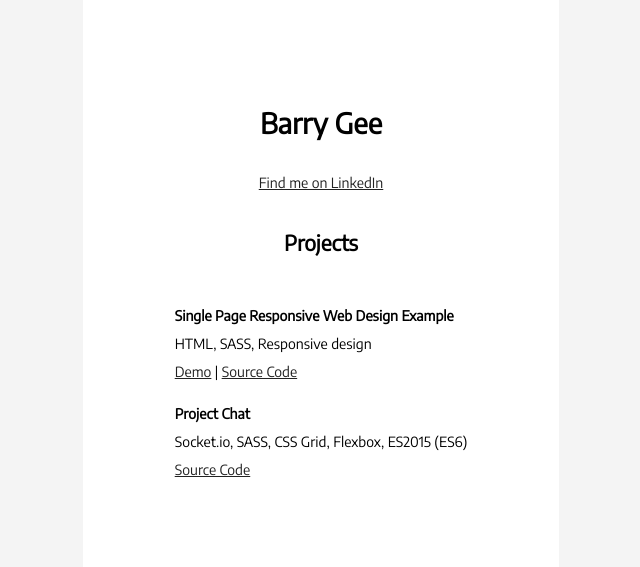
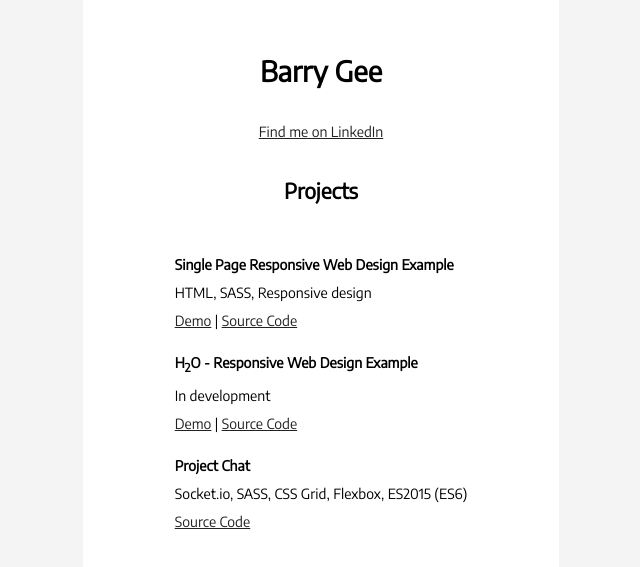
Before and after one commit to developer060616/barrygee.com, a plain HTML site: page index.html in a window 1280 px wide. Shown: the part 141-708 px from the top of the page, without its empty margins (319-959 px from the left). Drawn offline with Linux system fonts and the light colour scheme.

Commit message:
Update index.html

```diff
--- a/index.html
+++ b/index.html
@@ -80,13 +80,13 @@
         <li><a href="https://barrygee.github.io/responsive-web-design-example/">Demo</a> | <a href="https://github.com/barrygee/responsive-web-design-example">Source Code</a></li>
       </ul>
     </li>
-<!--      <li>
+     <li>
       <ul>
         <li><strong>H<sub>2</sub>O - Responsive Web Design Example</strong></li>
-        <li>HTML, SASS, Responsive design</li>
+        <li>In development</li>
         <li><a href="https://barrygee.github.io/H20-Responsive-Web-Design/">Demo</a> | <a href="https://github.com/barrygee/H20-Responsive-Web-Design">Source Code</a></li>
       </ul>
-    </li> -->
+    </li>
     <li>
       <ul>
         <li><strong>Project Chat</strong></li>
```
